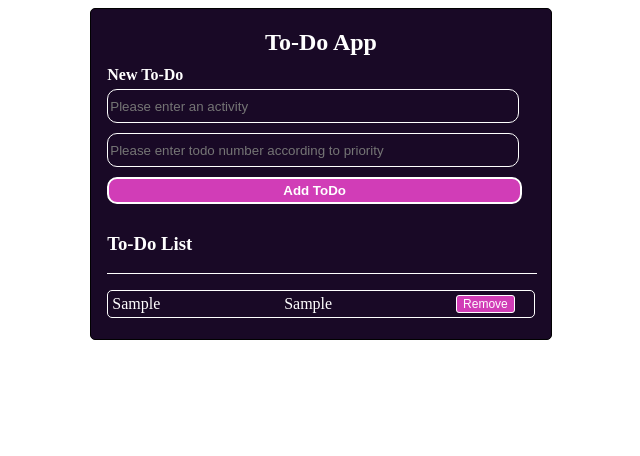
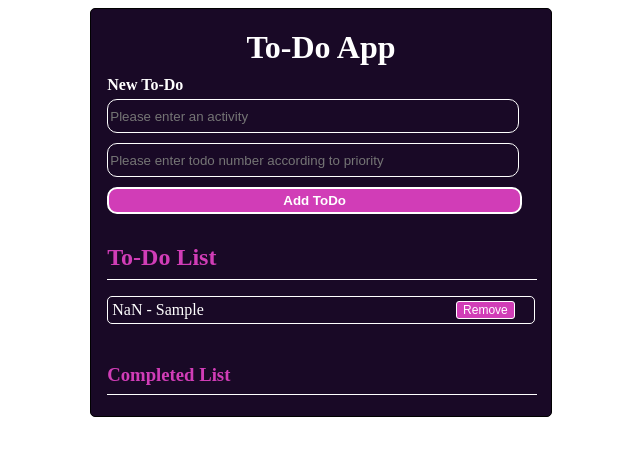
Before and after one commit to jeet-doshi/todo-list-vue-cli-project, a Vue app: page / in a window 1280 px wide. Both pictures are taken after typing "Sample", "Sample" into the empty fields and a click on the button "Add ToDo". Shown: the top 456 px of the page, without its empty margins (319-959 px from the left). Built offline with nearby package versions, Linux system fonts and the light colour scheme.

Commit message:
Update : Priority, Sorting, Striking, Listing Removed Items

```diff
--- a/src/App.vue
+++ b/src/App.vue
@@ -2,7 +2,7 @@
     <body>
        <div class="block" id="app">
             <div class="container">
-                <h2 class="heading">To-Do App</h2>
+                <h1 class="heading">To-Do App</h1>
                 <label style="font-weight: bold;">New To-Do</label>
                 <br>
 <!-- Input Box --> <input type="text" placeholder="Please enter an activity" id="name"  class="input-box" v-model="todo" />
@@ -11,26 +11,35 @@
                   <h5 v-if="isErrorNum">*Please enter a number</h5>
 
 <!-- Button    --> <input type="button" value="Add ToDo" id="btn-click" class="btn" @click="storeTodo"  />
-                <!-- <h5 v-if="isError">*Please enter a value</h5> -->
-                <!-- <span id="error"></span> -->
-                <h3>To-Do List</h3>
+<!-- Initial Display List -->
+                <h2 class="sub-heading">To-Do List</h2>
                 <hr size="1" width="100%" color="white">
-<!-- Display --><ul id="box">
+<!-- Display Div -->
+                <ul id="box">
                     <li v-for="(todo, index) in todos" :key="index">
-                        <div class="itemPriority" v-for="(priority, index) in priorities" :key="index">
-                            {{ priority.name }}
-                      </div>
-                        {{ todo }}
+                        <!-- {{ todo.seq }} -  -->
+                        {{ todo.seq }} -
+                        {{ todo.name }}
 
                         <button @click="deleteTodo(index)" class="remove-btn">Remove</button>
                     </li>
                 </ul>
+<!-- Removed List item -->
+              <h3 class="sub-heading" style="margin-top: 40px;">Completed List</h3>
+                <hr size="1" width="100%" color="white">
+<!-- Display Div --><ul id="box">
+                    <li v-for="(todo, index) in removedTodos" :key="index" >
+                       <div class="strikeout">
+                          {{ todo.seq }} -
+                          {{ todo.name }}
+                       </div>
+                        <button class="remove-btn delete-btn" @click="clearTodo(index) ">Delete</button>
+                    </li>
+                </ul>
+
             </div>
         </div>
 
-    <!-- <script src="https://cdn.jsdelivr.net/npm/vue@2.6.12"></script>  -->
-        <!-- <script src="Vue JS/vue.js"></script>
-        <script src="script.js"></script> -->
 
     </body>
 </template>
@@ -48,7 +57,9 @@ export default {
         isError: false,
         priority: "",
         priorities: [],
-        isErrorNum: false
+        isErrorNum: false,
+        removeTodo: "",
+        removedTodos: [],
       };
     },
 
@@ -70,9 +81,15 @@ export default {
 
         storeTodo() {
             if(this.todo!=""){
-                this.todos.push(this.todo);
+                this.todos.push({
+                  name: this.todo,
+                  seq: Number(this.priority),
+                  isStrikedOff: false
+                });
+            // sort the this.todos array
+              this.todos.sort( (a, b) => { return a.seq - b.seq })
+            // sort array complete
                 this.todo = "";
-                this.priorities.push({name: this.priority});
                 this.priority = "";
                 this.isError= false
             } else {
@@ -80,21 +97,18 @@ export default {
             }
         },
 
+        deleteTodo(index) {
+          this.removedTodos.push(...this.todos.splice(index, 1));
+        },
 
-    // change:function(e){
-    //   const number = e.target.value
-    //   this.isNumberValid(number);
-    // },
-    // isNumberValid: function(inputNumber) {
-    //   this.isValid=   this.regex.test(inputNumber)
-    // },
-
-        deleteTodo(index) {
-            this.todos.splice(index, 1)
+        clearTodo(index) {
+          this.removedTodos.splice(index, 1)
         }
 
-    }
-}
+   }
+
+  }
+
 </script>
 
 <style>
@@ -204,4 +218,23 @@ h5 {
   color: red;
 }
 
+.strikeout {
+  text-decoration: line-through;
+}
+
+.delete-btn {
+  background-color: white;
+  color: #d13db7;
+  font-weight: bolder;
+}
+
+.delete-btn:hover {
+  background-color: red;
+}
+
+.sub-heading {
+  margin-bottom: 0px;
+   color: #d13db7;
+}
+
 </style>
```
